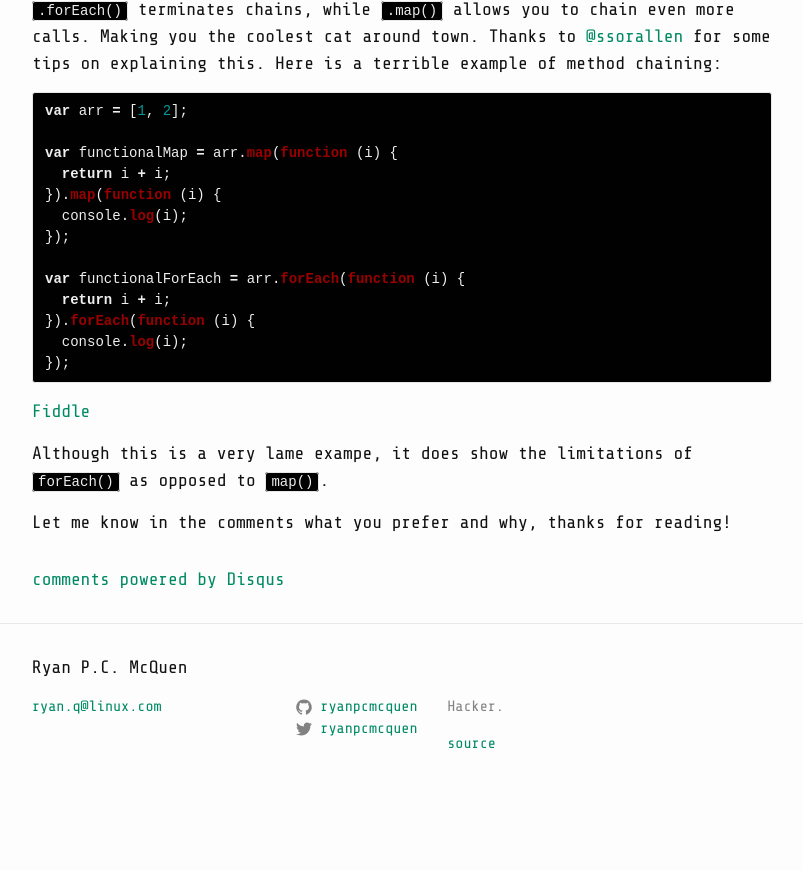
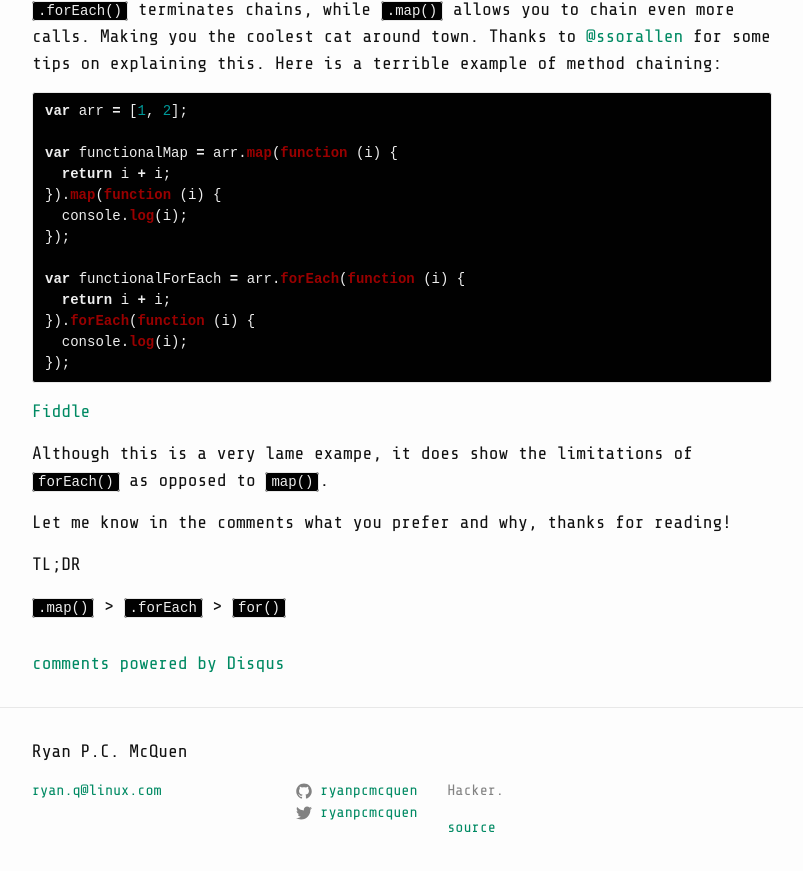
Before and after one commit to ryanpcmcquen/ryanpcmcquen.github.io, a Jekyll site: the page built from _posts/2015-10-25-map-vs-foreach-vs-for.md, in a window 1280 px wide and 900 px high, scrolled down 1932 px. Shown: the top 871 px of the window, without its empty margins (238-1041 px from the left). Built offline with Jekyll 4.4.1, drawn with Linux system fonts in a browser that asks for light colours; comment, search, counter and statistics services are not loaded; before the commit the page ends 2748 px from its top, so only the background shows below that.

Commit message:
add tl;dr

```diff
--- a/_posts/2015-10-25-map-vs-foreach-vs-for.md
+++ b/_posts/2015-10-25-map-vs-foreach-vs-for.md
@@ -93,3 +93,7 @@
 Although this is a very lame exampe, it does show the limitations of `forEach()` as opposed to `map()`.
 
 Let me know in the comments what you prefer and why, thanks for reading!
+
+TL;DR
+
+`.map()` > `.forEach` > `for()`
```
